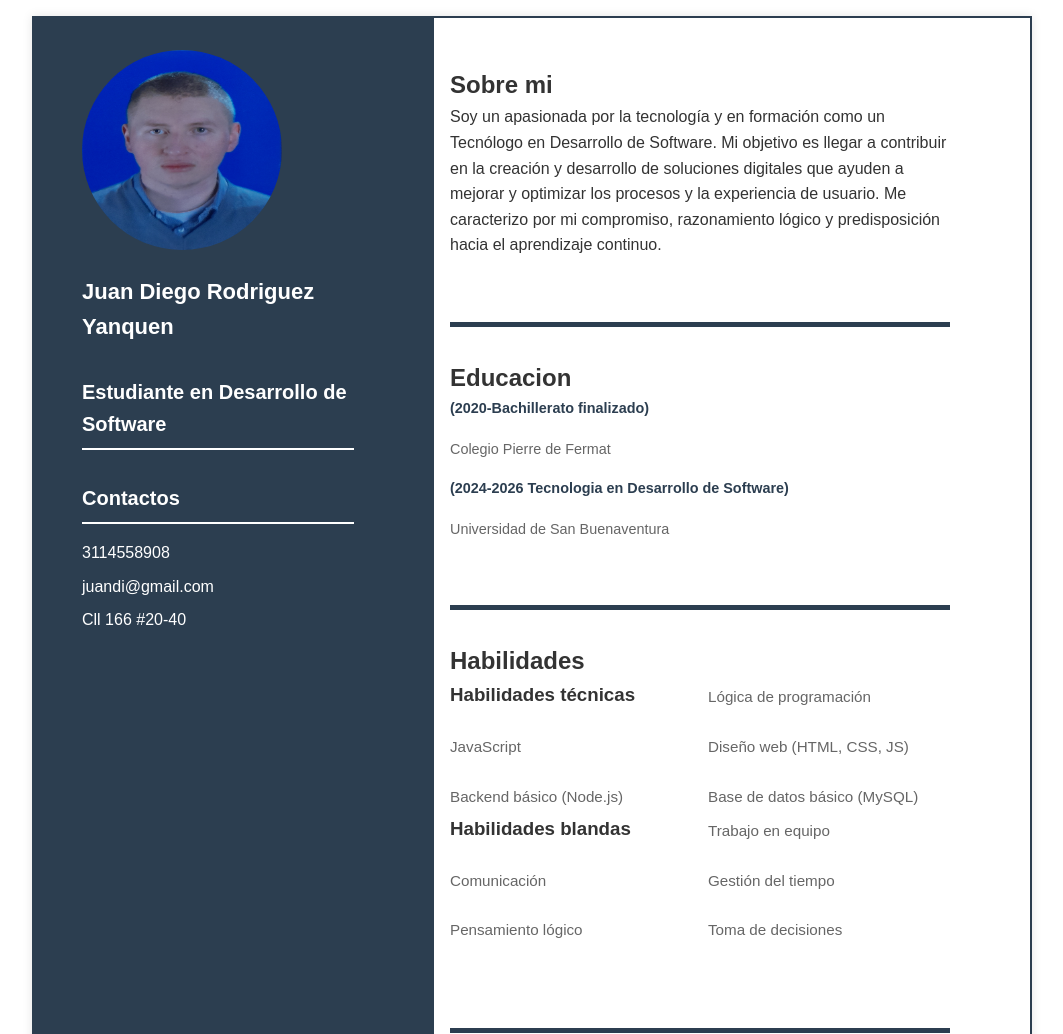
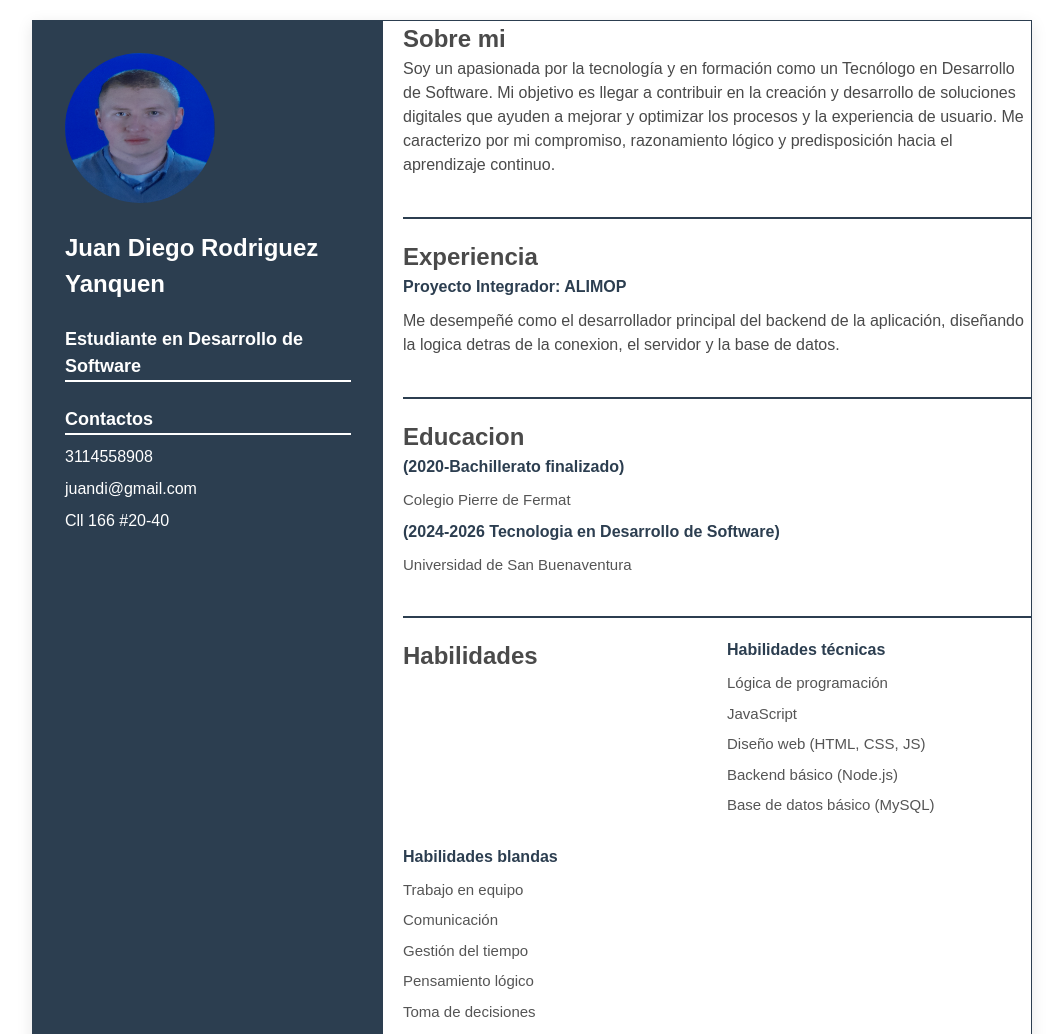
Before and after one commit to jdrodriguezy24/HojaVidaNormal, a plain HTML site: page index.html in a window 1280 px wide. Shown: the top 1034 px of the page, without its empty margins (108-1171 px from the left). Drawn offline with Linux system fonts and the light colour scheme.

Commit message:
Arreglo imagen

```diff
--- a/css/style.css
+++ b/css/style.css
@@ -1,175 +1,138 @@
-*{
+* {
     margin: 0;
     padding: 0;
     box-sizing: border-box;
 }
 
-body{
-    font-family: Arial, sans-serif;
-    line-height: 1.6;
-    color: #333;
+body {
+    font-family: 'Arial', sans-serif;
+    line-height: 1.5;
+    color: #4A4A4A; /* Color de texto más claro */
 }
 
-#contenedor-cv{
+#contenedor-cv {
     display: grid;
-    grid-template-columns: 400px 500px;
+    grid-template-columns: 350px 1fr; /* Se adapta al espacio disponible */
     max-width: 1000px;
-    margin: 16px auto;
-    background-color: #fff;
-    border: 2px solid #2c3e50;
-    box-shadow: 0 0 10px rgba(0, 0, 0, 0.1);
-    gap: 16px;
-    min-height: 100vh;
+    margin: 20px auto;
+    background: #ffffff;
+    border: 1px solid #2c3e50; /* Cambié a borde más ligero */
+    box-shadow: 0 4px 15px rgba(0, 0, 0, 0.1);
+    gap: 20px;
 }
 
-#barra-lateral{
+#barra-lateral {
     background-color: #2c3e50;
     color: white;
-    padding: 32px 48px;
-    border-right: 32px solid #2c3e50;
+    padding: 32px; /* Simplificado el relleno */
 }
 
-.perfil img{
-    width: 200px;
-    height: 200px;
+.perfil img {
+    width: 150px; /* Tamaño más adecuado */
+    height: 150px;
     border-radius: 50%;
-    margin-bottom: 16px;
+    margin-bottom: 20px;
 }
 
-.perfil h1{
-    font-size: 22px;
-    margin-bottom: 32px;
+.perfil h1 {
+    font-size: 24px; /* Aumenté el tamaño del título */
+    margin-bottom: 16px; /* Reduje el margen */
 }
 
-#barra-lateral h2{
-    font-size: 20px;
+#barra-lateral h2 {
+    font-size: 18px; /* Ajustado */
     border-bottom: 2px solid white;
-    padding-bottom: 0.5rem;
-    margin: 32px 0 16px;
+    margin: 24px 0 10px; /* Ajustado margen */
 }
 
-.contactos ul{
+.contactos ul {
     list-style: none;
+    padding-left: 0; /* Aclarado el espaciado */
 }
 
-.contactos li{
+.contactos li {
     margin-bottom: 8px;
 }
 
-.Referencias{
-    margin-bottom: 16px;
+.Referencias {
+    margin-bottom: 20px; /* Ajustado */
 }
 
-/* Columna derecha*/
-.contenido-principal{
+.contenido-principal {
     padding: 48px;
-    padding-top: 96px !important;
-    background-color: #fff;
-    position: relative;
+    background-color: #f6f9fc; /* Fondo más claro para destacar */
 }
 
-.contenido-principal section{
-    position: relative;
-    margin-bottom: 48px;
+.contenido-principal section {
+    margin-bottom: 40px; /* Ajustado */
 }
 
-/* Eliminamos el pseudo-elemento ::after anterior */
-.contenido-principal section::after {
-    display: none;
-}
-
-.contenido-principal h2{
+.contenido-principal h2 {
     color: #2c3e50;
-    font-size: 22px;
-    text-transform: uppercase;
+    font-size: 20px; /* Ajuste para mejor visibilidad */
     font-weight: bold;
-    margin-bottom: 24px;
-    padding-bottom: 16px;
-    border-bottom: 1px solid #2c3e50;
+    margin-bottom: 20px;
 }
 
 .contenido-principal p,
 .contenido-principal li {
     font-size: 16px;
+    color: #555; /* Color de texto más claro */
 }
 
-.contenido-principal .Sobre-mi {
-    margin-top: 48px !important;
-    padding-top: 32px !important;
+.Educacion,
+.Habilidades,
+.Idiomas,
+.Experiencia {
+    margin-top: 40px;
+    padding-top: 20px;
+    border-top: 2px solid #2c3e50; /* Borde más ligero */
 }
 
-.sobre-mi{
-    border-top: none;
-    margin-top: 16px;
-    padding-top: 0;
+.Educacion h3,
+.Habilidades h3,
+.Idiomas h3,
+.Experiencia h3 {
+    font-size: 16px; /* Aumentado tamaño de subtítulo */
+    color: #2c3e50;
+    margin-bottom: 10px;
 }
 
-.sobre-mi p{
-    padding: 8px 0;
-    line-height: 1.8;
-    color: #666;
-
-}
-
-.Educacion, .Habilidades, .Idiomas{
-    margin-top: 64px !important;
-    padding-top: 32px;
-    border-top: 5px solid #2c3e50;
-}
-
-section.Sobre-mi,
-section.sobre-mi {
-    margin-top: 48px !important;
-}
-
-/* Educación */
-.Educacion h3{
-    font-size: 14.4px;
-    color: #2c3e50;
-    margin-bottom: 17.6px;
-}
-
-.Educacion ul{
+.Educacion ul,
+.Habilidades ul,
+.Idiomas ul {
     list-style: none;
 }
 
-.Educacion p{
-    color: #666;
-    font-size: 14.4px;
+.Educacion p,
+.Habilidades li,
+.Idiomas li {
+    margin-bottom: 8px; /* Espaciado más uniforme */
+    font-size: 15px;
+    color: #555; /* Color uniforme */
 }
 
-.Educacion li{
-    margin-bottom: 16px;
+.Habilidades{
+    display: grid;
+    grid-template-columns: 1fr 1fr;
+    gap: 20px;
+    /*display: flex;
+    justify-content: space-between;*/
 }
 
-/* Habilidades */
-.Habilidades ul{
-    list-style: none;
-    display: grid;
-    grid-template-columns: repeat(2, 1fr);
-    gap: 16px;
+/*.Habilidades-tecnicas,
+.Habilidades-blandas{
+    width: 45%;
+}*/
 
+.Habilidades-tecnicas h3,
+.Habilidades-blandas h3 {
+    font-size: 16px;
+    color: #2c3e50;
+    margin-bottom: 10px;
 }
 
-.Habilidades li{
-    color: #666;
-    font-size: 15.2px;
-    padding: 4.8px 0;
-}
-
-/* Idiomas */
-
-.Idiomas {
-    margin-top: 80px !important; /* Aumentamos el espacio superior */
-    padding-top: 40px;
-}
-
-.Idiomas ul{
+.Habilidades-tecnicas ul,
+.Habilidades-blandas ul{
     list-style: none;
 }
-
-.Idiomas li{
-    color: #666;
-    font-size: 15.2px;
-    padding: 4.8px 0;
-}
--- a/index.html
+++ b/index.html
@@ -10,7 +10,7 @@
     <main id="contenedor-cv">
         <aside id="barra-lateral">
             <div class="perfil">
-                <img src="img/Foto Perfil.jpg" alt="Foto de Perfil">
+                <img src="./img/Foto Perfil.jpg" alt="Foto de Perfil">
                 <h1>Juan Diego Rodriguez Yanquen</h1>
                 <h2>Estudiante en Desarrollo de Software</h2>
             </div>
@@ -39,10 +39,11 @@
                 <p>Soy un apasionada por la tecnología y en formación como un Tecnólogo en Desarrollo de Software. Mi objetivo es llegar a contribuir en la creación y desarrollo de soluciones digitales que ayuden a mejorar y optimizar los procesos y la experiencia de usuario. Me caracterizo por mi compromiso, razonamiento lógico y predisposición hacia el aprendizaje continuo.</p>
             </section>
 
-            <!--<section class="Experiencia">
+            <section class="Experiencia">
                 <h2>Experiencia</h2>
-                <p></p>
-            </section>-->
+                <h3>Proyecto Integrador: ALIMOP</h3>
+                <p>Me desempeñé como el desarrollador principal del backend de la aplicación, diseñando la logica detras de la conexion, el servidor y la base de datos.</p>
+            </section>
 
             <section class="Educacion">
                 <h2>Educacion</h2>
@@ -60,22 +61,26 @@
 
             <section class="Habilidades">
                 <h2>Habilidades</h2>
+                <div class="Habilidades-tecnicas">
+                    <h3>Habilidades técnicas</h3>
                     <ul>
-                    <h3>Habilidades técnicas</h3>
                         <li>Lógica de programación</li>
                         <li>JavaScript</li>
                         <li>Diseño web (HTML, CSS, JS)</li>
                         <li>Backend básico (Node.js)</li>
                         <li>Base de datos básico (MySQL)</li>
                     </ul>
+                </div>
+                <div class="Habilidades-blandas">
+                    <h3>Habilidades blandas</h3>
                     <ul>
-                    <h3>Habilidades blandas</h3>
                         <li>Trabajo en equipo</li>
                         <li>Comunicación</li>
                         <li>Gestión del tiempo</li>
                         <li>Pensamiento lógico</li>
                         <li>Toma de decisiones</li>
                     </ul>
+                </div>
             </section>
 
             <section class="Idiomas">
```
Lines whose indentation alone changed are shown as unchanged.
